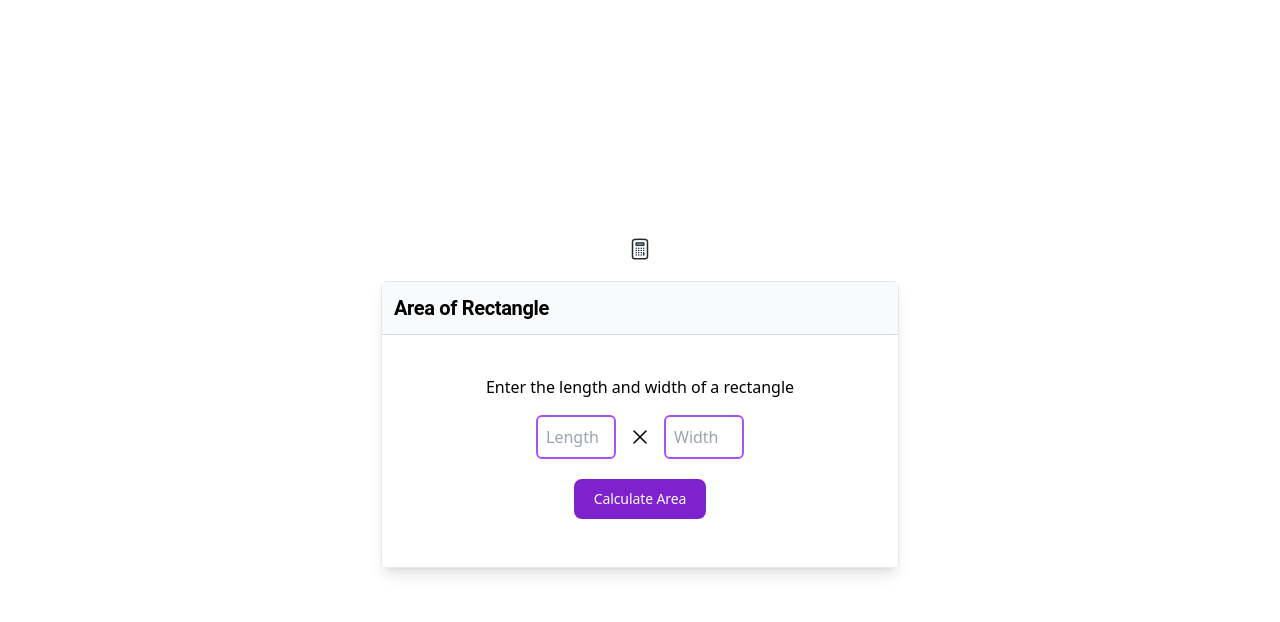
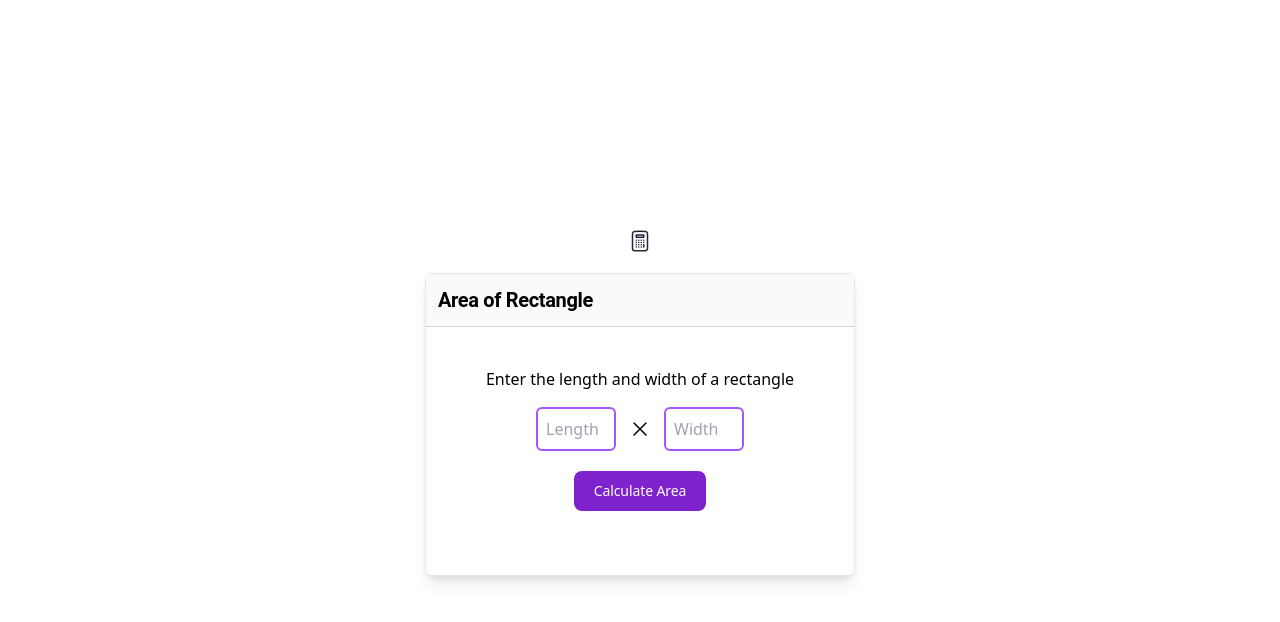
Before and after one commit to oddsdefier-github/Area-Calculator, a website: page index.html in a window 1280 px wide. Both pictures are taken after a click on the button 640 px from the left and 462 px from the top of the page. Shown: the part 70-692 px from the top of the page. Drawn offline with Linux system fonts and the light colour scheme; a web font is replaced by a local one.

Commit message:
second commit

```diff
--- a/index.html
+++ b/index.html
@@ -41,16 +41,16 @@
 			<main class="max-w-screen-xl mx-auto h-full flex-1 flex flex-col justify-center items-center">
 				<button id="show-calc" class="mb-5">
 					<span class="dark:text-white">
-						<svg xmlns="http://www.w3.org/2000/svg" fill="none" viewBox="0 0 24 24" stroke-width="1.5"class="w-6 h-6 stroke-gray-800 dark:stroke-gray-200">
+						<svg xmlns="http://www.w3.org/2000/svg" fill="none" viewBox="0 0 24 24" stroke-width="1.5" class="w-6 h-6 stroke-gray-800 dark:stroke-gray-200">
 							<path stroke-linecap="round" stroke-linejoin="round" d="M15.75 15.75V18m-7.5-6.75h.008v.008H8.25v-.008zm0 2.25h.008v.008H8.25V13.5zm0 2.25h.008v.008H8.25v-.008zm0 2.25h.008v.008H8.25V18zm2.498-6.75h.007v.008h-.007v-.008zm0 2.25h.007v.008h-.007V13.5zm0 2.25h.007v.008h-.007v-.008zm0 2.25h.007v.008h-.007V18zm2.504-6.75h.008v.008h-.008v-.008zm0 2.25h.008v.008h-.008V13.5zm0 2.25h.008v.008h-.008v-.008zm0 2.25h.008v.008h-.008V18zm2.498-6.75h.008v.008h-.008v-.008zm0 2.25h.008v.008h-.008V13.5zM8.25 6h7.5v2.25h-7.5V6zM12 2.25c-1.892 0-3.758.11-5.593.322C5.307 2.7 4.5 3.65 4.5 4.757V19.5a2.25 2.25 0 002.25 2.25h10.5a2.25 2.25 0 002.25-2.25V4.757c0-1.108-.806-2.057-1.907-2.185A48.507 48.507 0 0012 2.25z" />
 						</svg>
 					</span>
 				</button>
-				<div class="shadow-lg border border-gray-200 rounded-md" id="calc-modal">
+				<div class="w-[90%] lg:w-auto shadow-lg border border-gray-200 rounded-md pb-4 bg-white" id="calc-modal">
 					<div class="border-b border-gray-300 bg-gray-50">
 						<h1 class="font-roboto text-xl font-bold p-3">Area of Rectangle</h1>
 					</div>
-					<div class="px-16 py-5 bg-white flex flex-col justify-center items-center">
+					<div class="px-16 lg:px-5 py-5 flex flex-col justify-center items-center">
 						<form id="calculatorForm" class="flex flex-col gap-2 items-center justify-center px-10 py-5">
 							<div class="mb-2">
 								<h1>Enter the length and width of a rectangle</h1>
--- a/js/index.js
+++ b/js/index.js
@@ -1,4 +1,3 @@
-
 const calculatorForm = document.getElementById('calculatorForm');
 const resultElement = document.getElementById('result');
 
@@ -14,7 +13,7 @@ calculatorForm.addEventListener('submit', function (event) {
 function areaRect(length, width) {
     const area = length * width;
     const roundedArea = area % 1 === 0 ? area : area.toFixed(2);
-    resultElement.innerHTML = `The area of rectangle is: ${roundedArea}`;
+    resultElement.innerHTML = `<span class="p-4 mb-5 text-sm text-green-800 rounded-lg bg-green-200 dark:bg-gray-800 dark:text-green-400 ">The area of rectangle is: ${roundedArea}</span>`;
     return roundedArea;
 }
 
```
Also changed, not shown: dist/output.css.
